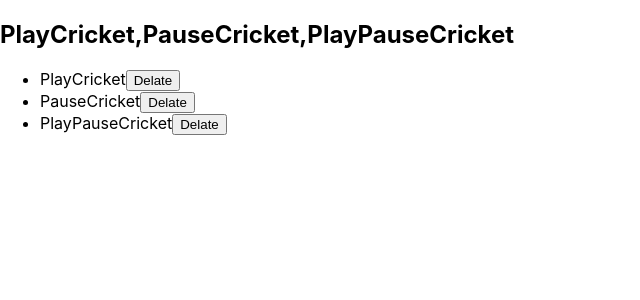
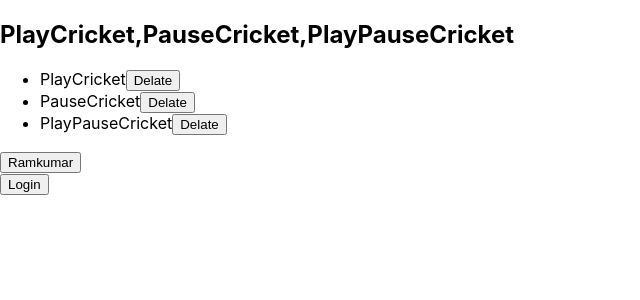
Before and after one commit to Ramkumarchowdary/DailyTasks, a React (Create React App) app: page / in a window 1280 px wide. Shown: the top 300 px of the page, without its empty margins (0-640 px from the left). Built offline with nearby package versions, Linux system fonts and the light colour scheme.

Commit message:
Creating the buttons and reusing

```diff
--- a/src/App.js
+++ b/src/App.js
@@ -1,11 +1,19 @@
 import logo from './logo.svg';
 import './App.css';
 import IteamDeleter from './Components/IteamDeleter';
+import Button from './Components/Button';
 
 function App() {
   return (
     <section>
+    {/* here is the  Deleter component*/}
     < IteamDeleter/>
+    {/* here we are Creating the buttons and reusing them for the multiple buttons by passing props */}
+    <Button type="submit" title=" Ramkumar"/>
+    <Button type="submit" title="Login"/>
+
+    {/* */}
+    {/* */}
     </section>
   );
 }
--- /dev/null
+++ b/src/Components/Button.jsx
@@ -0,0 +1,18 @@
+import React from 'react'
+
+const ButtonProps = {
+    type :"submit" ,
+    title:"string" |"number",
+
+
+}
+
+const Button = ({type,title}=ButtonProps) => {
+  return (
+    <div>
+      <button type={type} onClick={(e)=>{console.log(e.target)}}>{title}</button>
+    </div>
+  )
+}
+
+export default Button
```
